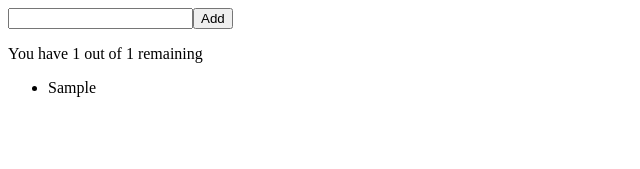
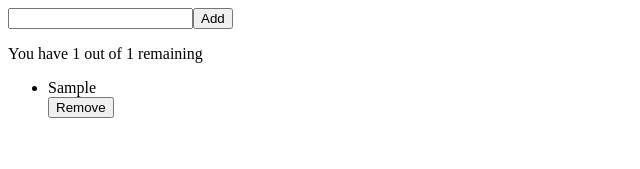
Before and after one commit to lappang-cheung/react-todo, a React (Create React App) app: page / in a window 1280 px wide. Both pictures are taken after typing "Sample" into the empty fields and a click on the button "Add". Shown: the top 169 px of the page, without its empty margins (0-640 px from the left). Built offline with nearby package versions, Linux system fonts and the light colour scheme.

Commit message:
updated with delete functionality

```diff
--- a/src/components/App.js
+++ b/src/components/App.js
@@ -6,18 +6,43 @@ import TodoList from './TodoList';
 
 class App extends Component{
 
+    // New way without writing out super and constructor
     state = {
-        task: 0,
         item: '',
-        itemList:[]
+        itemList:[],
+        task: 0
     }
 
+    /*
+        1. Getting the value input from the user
+    */
     onChange = (event) => {
         this.setState({
             item: event.target.value
         })
     }
 
+    /*
+        1. Gets the previous state of the array
+        2. Filter the array for the remove item
+        3. Checks if remove item
+        4. Subtract the task count if task removed
+    */
+    onDeleteInput = (removeItem) => {
+        this.setState((prevState) =>({
+            itemList: prevState.itemList.filter((item) => {
+                return removeItem !== item
+            })
+        ,
+            task: this.state.task - 1
+        }))
+    }
+
+    /*
+        1. Resetting the item to empty string after click
+        2. Storing the item into itemList array
+        3. Updating the count for the task created
+    */
     onAddInput = () => {
         this.setState({
             item: '',
@@ -45,6 +70,7 @@ class App extends Component{
                 <TodoList
                     task={this.state.task}
                     itemList={this.state.itemList}
+                    onDeleteInput={this.onDeleteInput}
                 />
             </div>
         )
--- a/src/components/TodoList.js
+++ b/src/components/TodoList.js
@@ -1,16 +1,23 @@
 import React from 'react';
 
 import TodoView from './TodoView';
-
+// Multiple task view items
 const TodoList = props => {
 
-    const { task, itemList } = props;
+    // Destructuring the props for certain items
+    const { task, itemList, onDeleteInput } = props;
 
     return(
         <ul>
             {
+                // Mapping the array of task
                 itemList.map((item, index) =>
-                    <TodoView index={index} item={item}/>
+                    <TodoView
+                        key={index}
+                        index={index}
+                        item={item}
+                        onDeleteInput={onDeleteInput}
+                    />
                 )
             }
         </ul>
--- a/src/components/TodoView.js
+++ b/src/components/TodoView.js
@@ -1,11 +1,21 @@
 import React from 'react';
 
+// Single task view items
 const TodoView = props => {
 
-    const { index, item } = props;
+    // Destructuring the props for certain items
+    const { index, item, onDeleteInput } = props;
 
     return(
-        <li key={index}>{item}</li>
+        // Using span to prevent only one child element issue
+        <span>
+            {/* Displaying the items */}
+            <li key={index}>{item}</li>
+            {/* Button for removing task */}
+            <button onClick={(e) => {
+                onDeleteInput(item)
+            }}>Remove</button>
+        </span>
     )
 }
 
```
